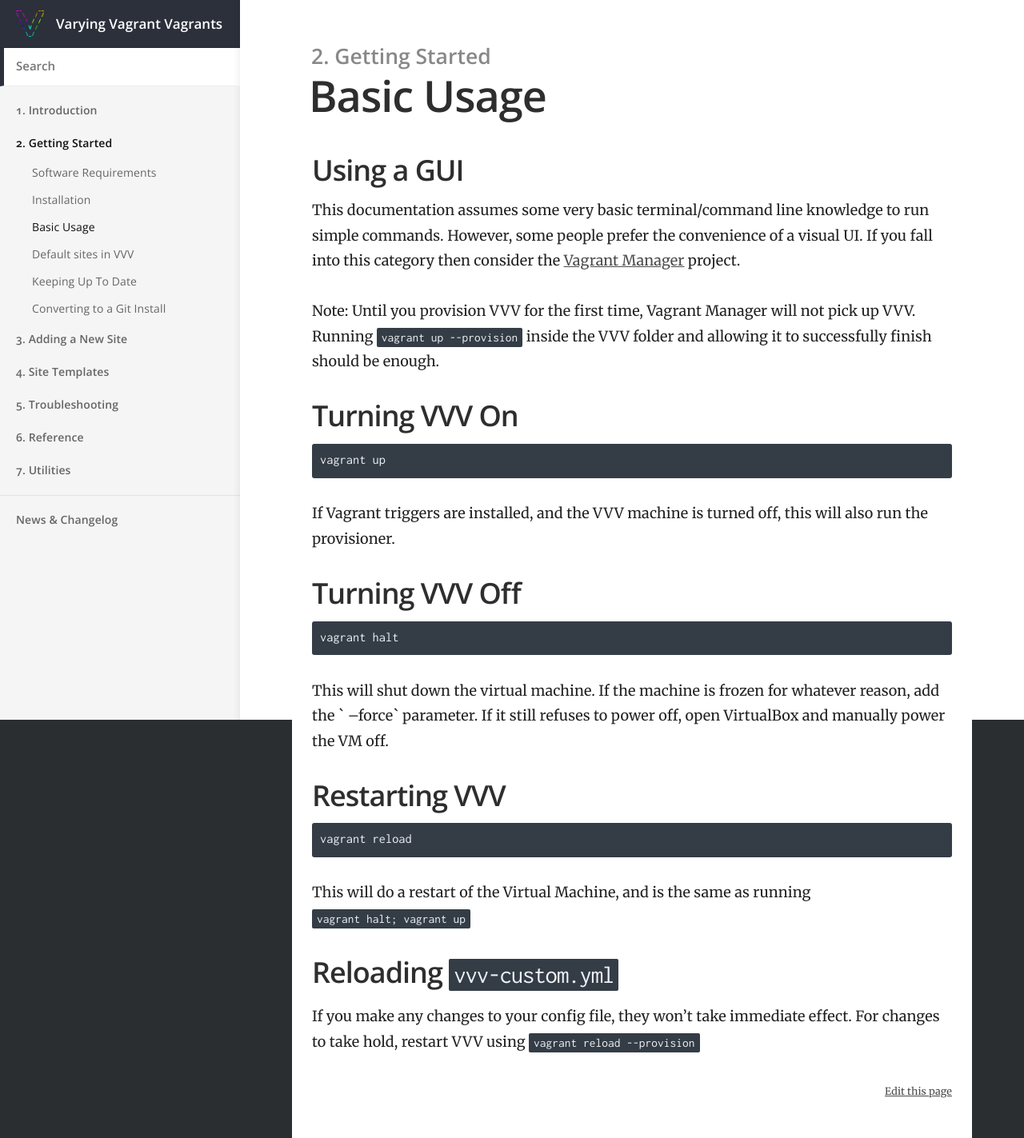
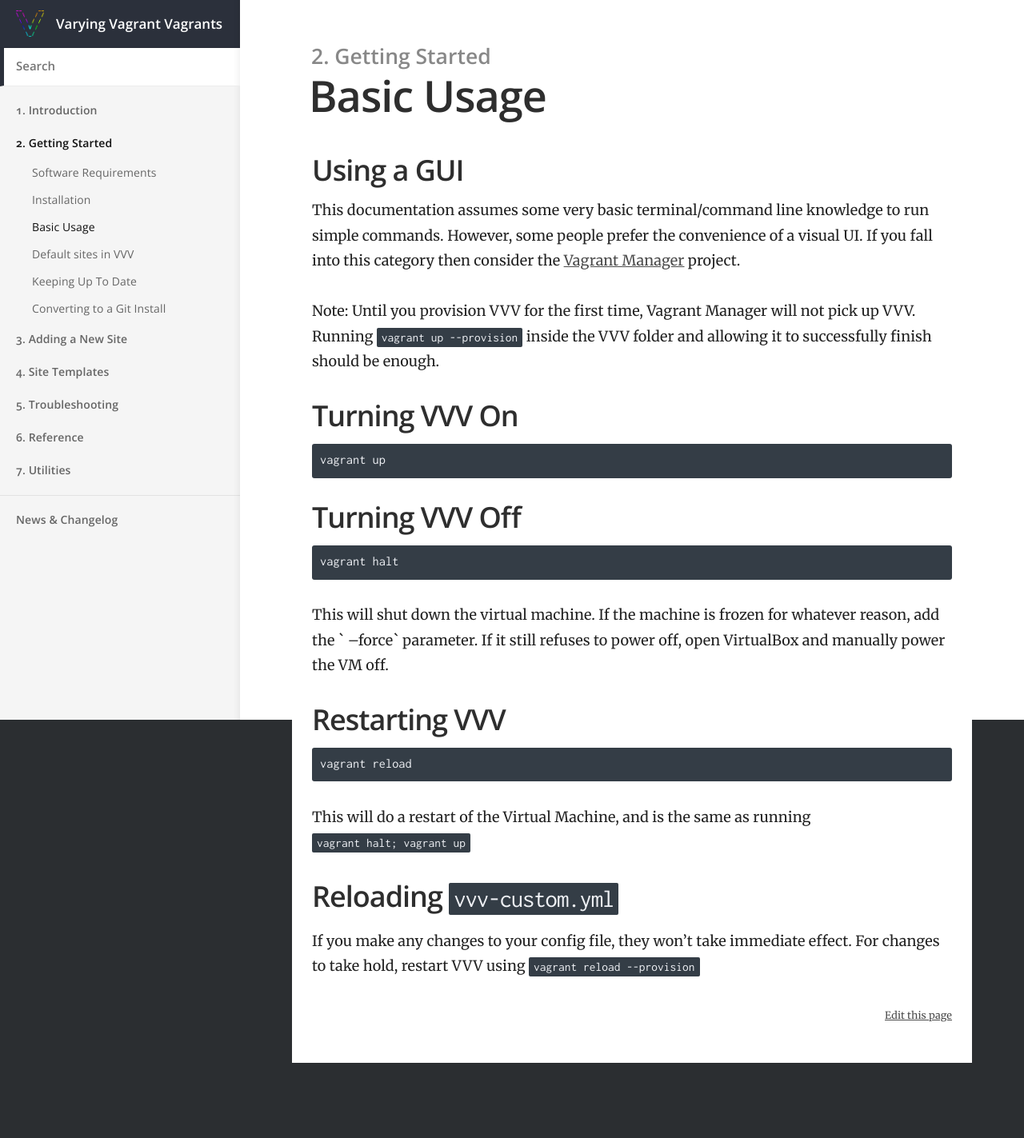
Before and after one commit to Varying-Vagrant-Vagrants/varyingvagrantvagrants.org, a Jekyll site: the page built from docs/en-US/references/basic-usage.md, in a window 1280 px wide. Shown: the whole page at 80% size. Built offline with Jekyll 4.4.1, drawn with Linux system fonts in a browser that asks for light colours; after the commit the page ends 1329 px from its top, so only the background shows below that.

Commit message:
removes triggers reference

````diff
--- a/docs/en-US/references/basic-usage.md
+++ b/docs/en-US/references/basic-usage.md
@@ -18,8 +18,6 @@ Note: Until you provision VVV for the first time, Vagrant Manager will not pick
 vagrant up
 ```
 
-If Vagrant triggers are installed, and the VVV machine is turned off, this will also run the provisioner.
-
 ## Turning VVV Off
 
 ```shell
````
